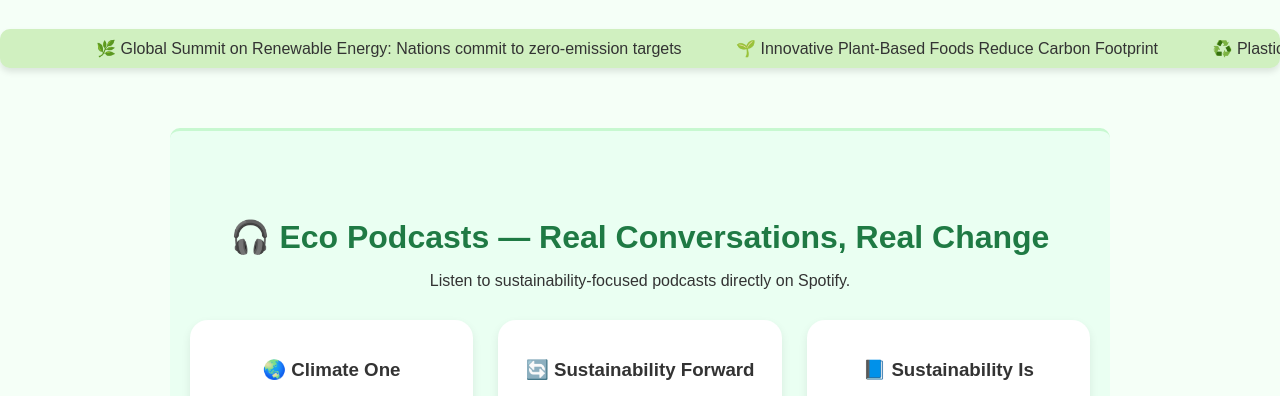
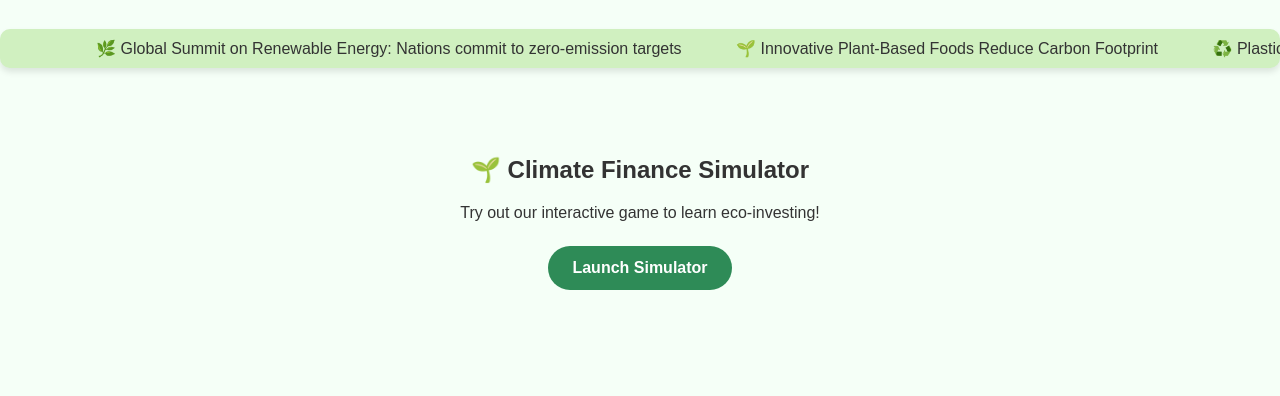
Before and after one commit to inayatagnihotri05-lab/EatCo, a plain HTML site: page index.html in a window 1280 px wide. Shown: the part 4230-4626 px from the top of the page. Drawn offline with Linux system fonts and the light colour scheme; grey boxes are pictures that could not be loaded.

Commit message:
Update index.html

```diff
--- a/index.html
+++ b/index.html
@@ -411,7 +411,6 @@
 </section>
 
 
-
 <script>
 // BUSINESS GENERATOR DATA
 const ideas = {
@@ -696,6 +695,13 @@ function generateThreeIdeas() {
 </style>
 
 
+<section id="simulator">
+  <h2>🌱 Climate Finance Simulator</h2>
+  <p>Try out our interactive game to learn eco-investing!</p>
+  <a href="climate-finance-simulator.html" class="btn primary">Launch Simulator</a>
+</section>
+
+
 
 <!-- 🎙️ ECO PODCAST SECTION -->
 <section class="eco-playlist fade-in">
```
